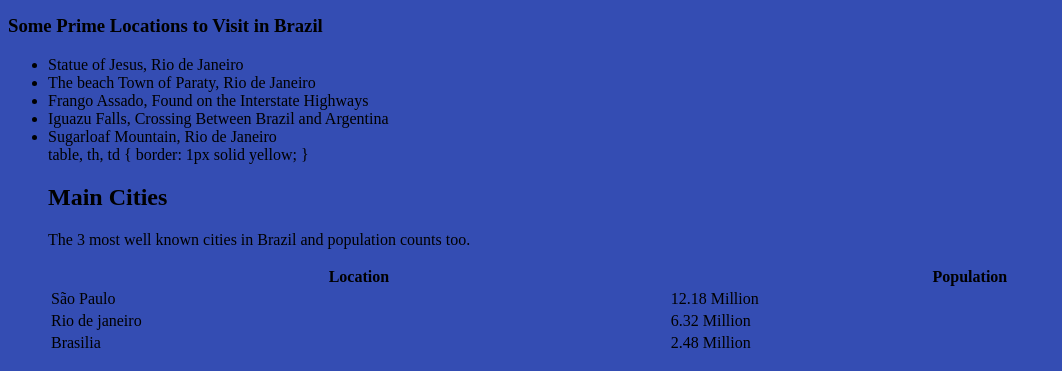
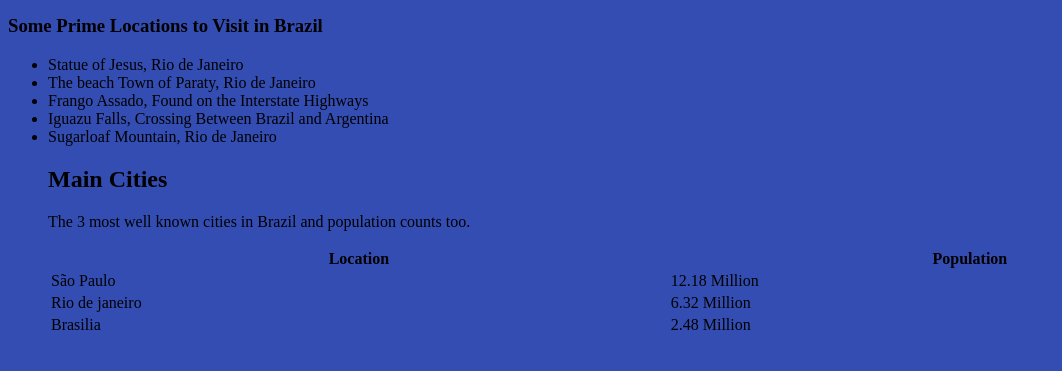
Before and after one commit to Gz117/ECS-Guz, a plain HTML site: page Index.html in a window 1280 px wide. Shown: the part 844-1215 px from the top of the page, without its empty margins (0-1062 px from the left). Drawn offline with Linux system fonts and the light colour scheme.

Commit message:
updated list(2)

```diff
--- a/Index.html
+++ b/Index.html
@@ -14,11 +14,6 @@
 <li>Frango Assado, Found on the Interstate Highways</li>
 <li>Iguazu Falls, Crossing Between Brazil and Argentina</li>
 <li>Sugarloaf Mountain, Rio de Janeiro</li>
-  table, th, td {
-  border: 1px solid yellow;
-}
-</style>
-</head>
 
 <h2>Main Cities</h2>
 <p>The 3 most well known cities in Brazil and population counts too.</p>
@@ -41,5 +36,6 @@
     <td>2.48 Million</td>
   </tr>
 </table>
+  </body>
 </ul>
 </html>
```
